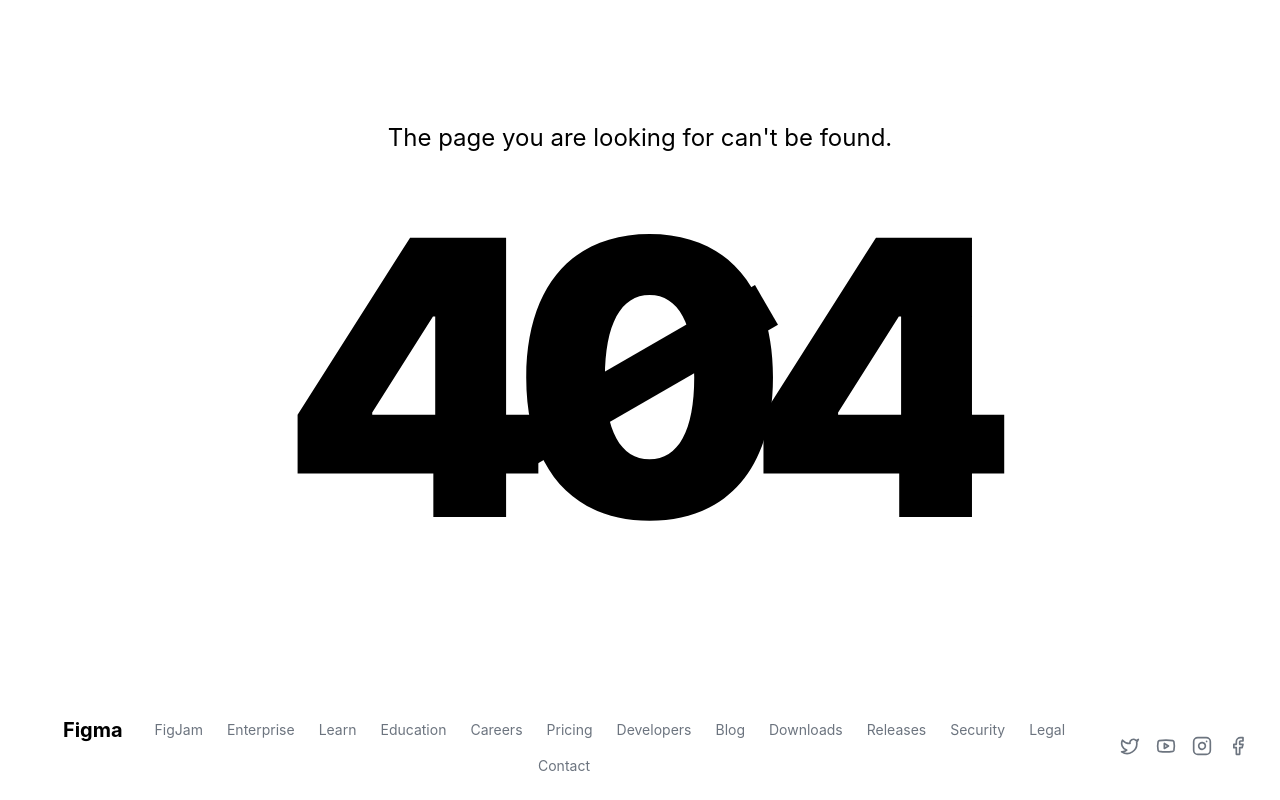
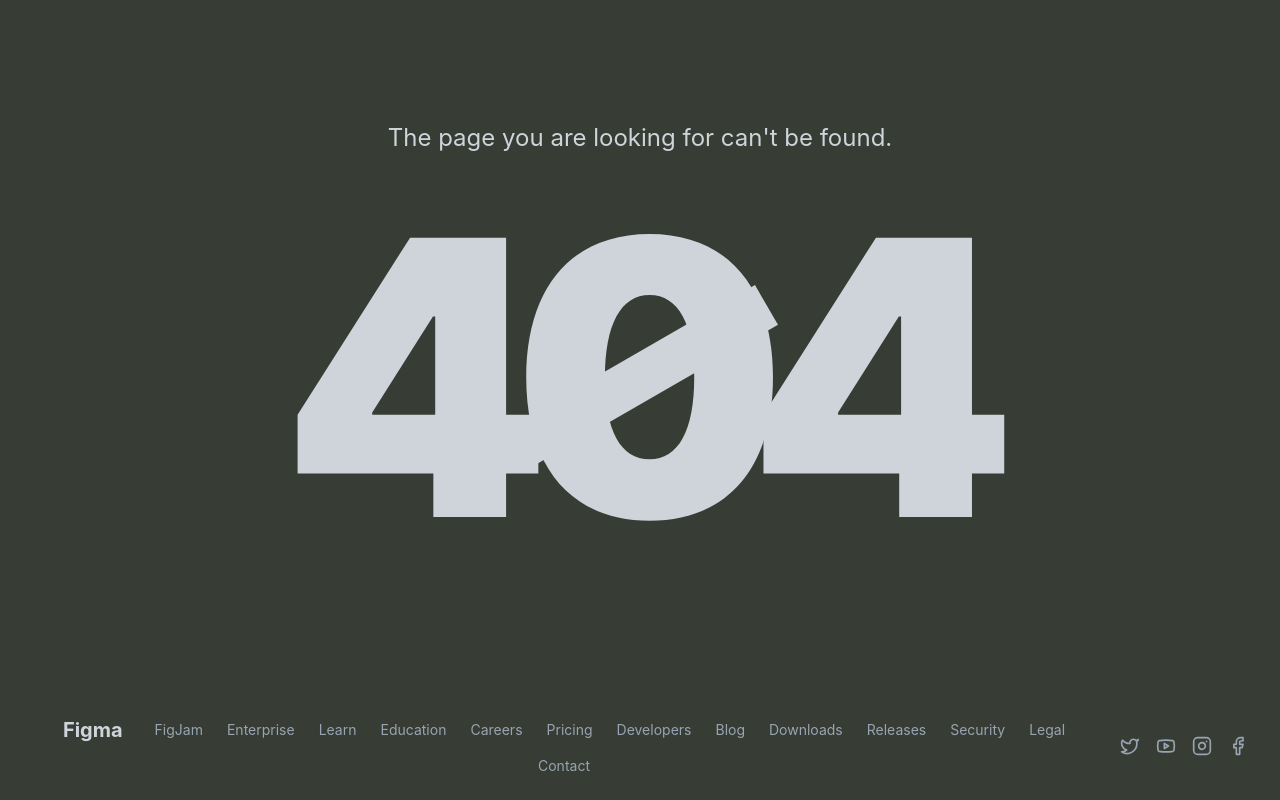
Before and after one commit to SadiqNaizam/mlo-a774-59c6, a React (Vite) app: page / in a window 1280 px wide. Built offline with nearby package versions, Linux system fonts and the light colour scheme.

Commit message:
Updated code files: index.css

```diff
--- a/src/index.css
+++ b/src/index.css
@@ -4,33 +4,35 @@
 
 @layer base {
   :root {
-    --background: 0 0% 100%;
-    --foreground: 0 0% 0%;
+    --background: 95 7% 22%; /* #3A3D36 */
+    --foreground: 210 14% 83%; /* #D1D5DB */
 
-    --card: 0 0% 100%;
-    --card-foreground: 0 0% 0%;
+    --card: 95 7% 22%;
+    --card-foreground: 210 14% 83%;
 
-    --popover: 0 0% 100%;
-    --popover-foreground: 0 0% 0%;
+    --popover: 95 7% 22%;
+    --popover-foreground: 210 14% 83%;
 
-    --primary: 224.3 76.3% 48%;
-    --primary-foreground: 210 40% 98%;
+    --primary: 158 70% 64%; /* #6EE7B7 */
+    --primary-foreground: 95 15% 10%;
 
-    --secondary: 210 40% 96.1%;
-    --secondary-foreground: 222.2 47.4% 11.2%;
+    --secondary: 94 7% 31%; /* #4D5548 */
+    --secondary-foreground: 210 14% 83%;
 
-    --muted: 210 40% 96.1%;
-    --muted-foreground: 215 8.3% 46.1%;
+    --muted: 94 7% 31%;
+    --muted-foreground: 215 14% 65%;
 
-    --accent: 224.3 76.3% 48%;
-    --accent-foreground: 210 40% 98%;
+    --accent: 158 70% 64%;
+    --accent-foreground: 95 15% 10%;
+
+    --warning: 38 92% 51%; /* #F59E0B */
 
     --destructive: 0 84.2% 60.2%;
     --destructive-foreground: 210 40% 98%;
 
-    --border: 214.3 31.8% 91.4%;
-    --input: 214.3 31.8% 91.4%;
-    --ring: 224.3 76.3% 48%;
+    --border: 94 8% 28%; /* #454A41 */
+    --input: 94 7% 31%;
+    --ring: 158 70% 64%;
 
     --radius: 0rem;
   }
```
